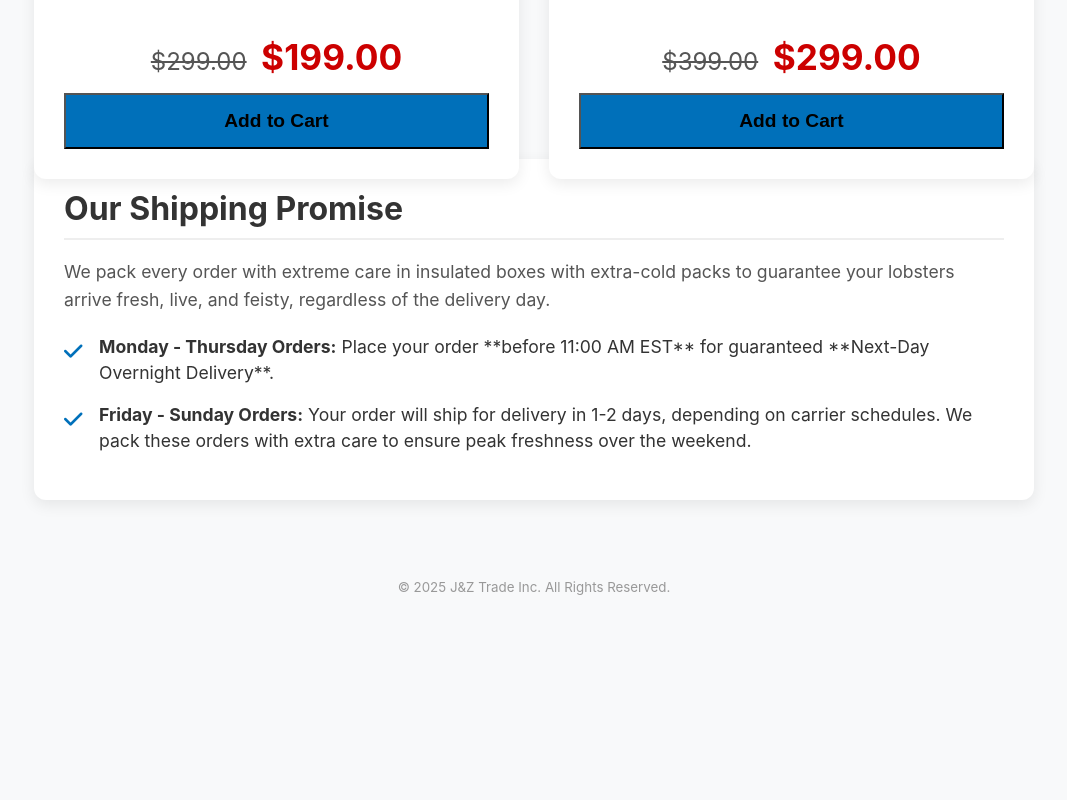
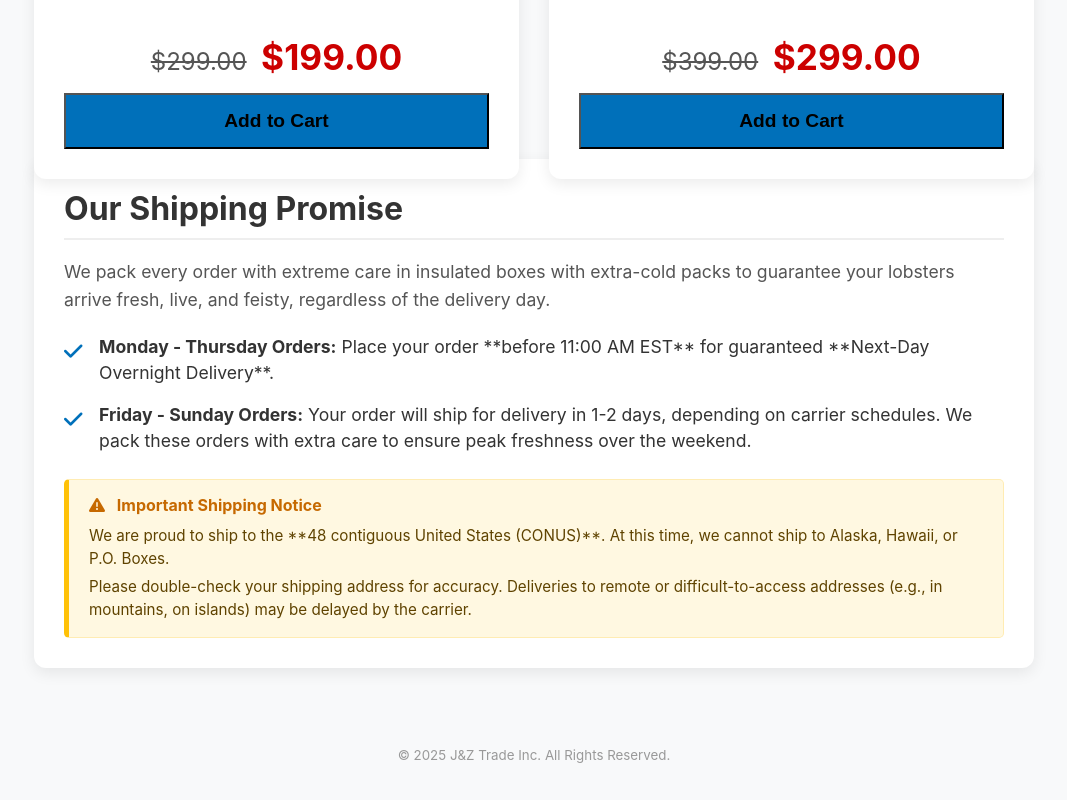
Before and after one commit to RickyGitHub10/liveseafood, a plain HTML site: page index.html in a window 1280 px wide. Shown: the part 1684-2484 px from the top of the page, without its empty margins (106-1173 px from the left). Before the commit the page ends 2316 px from the top, so only its background shows below. Drawn offline with Linux system fonts and the light colour scheme.

Commit message:
added 48 conus notes

```diff
--- a/index.html
+++ b/index.html
@@ -86,7 +86,7 @@
                 <h3>20 lb Package (~16 Lobsters)</h3>
                 <p class="package-description">
                     Our best-value box, perfect for large parties, events, or a decadent weekend feast. This is the ultimate celebration package.
-                </heading>
+                </p>
                 <ul class="features-list">
                     <li>Approx. 16 lobsters (~1.25 lbs each)</li>
                     <li>Serves approx. 10-14 people</li>
@@ -107,6 +107,12 @@
                 <li><strong>Monday - Thursday Orders:</strong> Place your order **before 11:00 AM EST** for guaranteed **Next-Day Overnight Delivery**.</li>
                 <li><strong>Friday - Sunday Orders:</strong> Your order will ship for delivery in 1-2 days, depending on carrier schedules. We pack these orders with extra care to ensure peak freshness over the weekend.</li>
             </ul>
+
+            <div class="shipping-disclaimer">
+                <h4><i class="fa-solid fa-triangle-exclamation"></i> Important Shipping Notice</h4>
+                <p>We are proud to ship to the **48 contiguous United States (CONUS)**. At this time, we cannot ship to Alaska, Hawaii, or P.O. Boxes.</p>
+                <p>Please double-check your shipping address for accuracy. Deliveries to remote or difficult-to-access addresses (e.g., in mountains, on islands) may be delayed by the carrier.</p>
+            </div>
         </section>
     </main>
 
@@ -127,6 +133,7 @@
             <div class="modal-notes-section">
                 <p class="modal-shipping-note">All packages include <strong>FREE Overnight Shipping!</strong></p>
                 <p class="modal-comment-note"><strong>Have special instructions?</strong> (e.g., future delivery date, gift message) Please click "Add a note" on the final PayPal checkout page.</p>
+                <p class="modal-address-note"><strong>Shipping Address:</strong> Please verify your address on the next page. We ship to the 48 contiguous US states only (no AK/HI).</p>
             </div>
 
             <div class="modal-buttons">
--- a/style.css
+++ b/style.css
@@ -434,6 +434,32 @@ h2 {
     font-size: 1.2em;
 }
 
+/* NEW SHIPPING DISCLAIMER BOX (Lines 405-424) */
+.shipping-disclaimer {
+    background-color: #fff8e1; /* Light yellow */
+    border: 1px solid #ffecb3; /* Lighter yellow */
+    border-left: 5px solid #ffc107; /* Amber */
+    padding: 15px 20px;
+    border-radius: 5px;
+    margin-top: 25px;
+}
+
+.shipping-disclaimer h4 {
+    margin: 0 0 10px 0;
+    color: #c66900;
+}
+
+.shipping-disclaimer h4 i {
+    margin-right: 8px;
+}
+
+.shipping-disclaimer p {
+    font-size: 0.95em;
+    line-height: 1.5;
+    color: #5f4300;
+    margin: 5px 0 0 0;
+}
+
 /* ================== */
 /* "ABOUT US" STYLES */
 /* ================== */
@@ -517,7 +543,6 @@ footer {
     min-height: 50px;
 }
 
-/* NEW MODAL NOTES (Lines 520-539) */
 .modal-notes-section {
     margin-top: 15px;
 }
@@ -538,6 +563,19 @@ footer {
     color: #444;
     background-color: #f8f8f8;
     border: 1px solid #ddd;
+    padding: 10px;
+    border-radius: 5px;
+    margin-top: 10px;
+    line-height: 1.4;
+}
+
+/* NEW CART DISCLAIMER NOTE (Line 546) */
+.modal-address-note {
+    text-align: left;
+    font-size: 0.9em;
+    color: #c66900; /* Amber text */
+    background-color: #fff8e1; /* Light yellow */
+    border: 1px solid #ffecb3;
     padding: 10px;
     border-radius: 5px;
     margin-top: 10px;
```
Also changed, not shown: about.html (+1 -0 lines).
